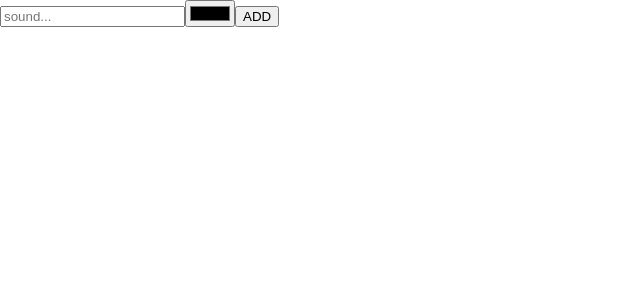
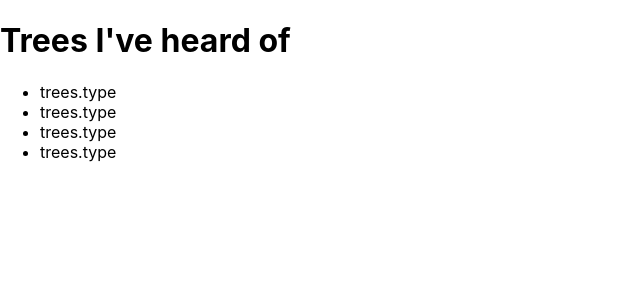
Before and after one commit to knaik/reacth, a React (Create React App) app: page / in a window 1280 px wide. Shown: the top 300 px of the page, without its empty margins (0-640 px from the left). Built offline with nearby package versions, Linux system fonts and the light colour scheme.

Commit message:
broken trees

```diff
--- a/src/App.js
+++ b/src/App.js
@@ -1,10 +1,19 @@
-import logo from './logo.svg';
-import './App.css';
+import React, { useContext } from "react";
+import logo from "./logo.svg";
+import "./App.css";
+import { TreesContext } from "./";
 
-function App({name}) {
+function App() {
+  const { trees } = useContext(TreesContext);
+  //console.log(result);
   return (
-    <div className="App">
-     <h1> hello {name}</h1>
+    <div>
+      <h1> Trees I've heard of</h1>
+      <ul>
+        {trees.map((tree) => (
+          <li key={tree.id}>trees.type</li>
+        ))}
+      </ul>
     </div>
   );
 }
--- a/src/index.js
+++ b/src/index.js
@@ -1,40 +1,25 @@
-import React, { useState, useEffect, useReducer, useRef } from "react";
+import React, { createContext } from "react";
 import ReactDOM from "react-dom/client";
 import "./index.css";
-import { useInput } from "./useInput";
+import App from "./App.js";
+import { createRoot } from "react-dom/client";
 
-function App() {
-  const [titleProps, resetTitle] = useInput("");
-  const [colorProps, resetColor] = useInput("#000000");
+const rootElement = document.getElementById("root");
+const root = createRoot(rootElement);
 
-  const submit = (e) => {
-    e.preventDefault();
-    /*     const soundVal = sound.current.value;
-    const colorVal = color.current.value; */
-    alert(`${titleProps.value} sounds like ${colorProps.value}`);
-    resetTitle();
-    resetColor();
-    /*     sound.current.value = "";
-    color.current.value = ""; */
-  };
+const trees = [
+  { id: "1", type: "maple" },
+  { id: "2", type: "cherry" },
+  { id: "3", type: "family" },
+  { id: "4", type: "component" },
+];
 
-  return (
-    <form onSubmit={submit}>
-      <input
-        {...titleProps}
-        type="text"
-        placeholder="sound..."
-        //onChange={(e) => setSound(e.target.value)}
-      />
-      <input {...colorProps} type="color" />
-      <button>ADD</button>
-    </form>
-  );
-}
+export const TreesContext = createContext({ trees });
 
-const root = ReactDOM.createRoot(document.getElementById("root"));
+//const root = ReactDOM.createRoot(document.getElementById("root"));
 root.render(
-  <React.StrictMode>
+  <TreesContext.Provider value={{ trees }}>
     <App />
-  </React.StrictMode>
+  </TreesContext.Provider>
+  // document.getElementById("root")
 );
```
